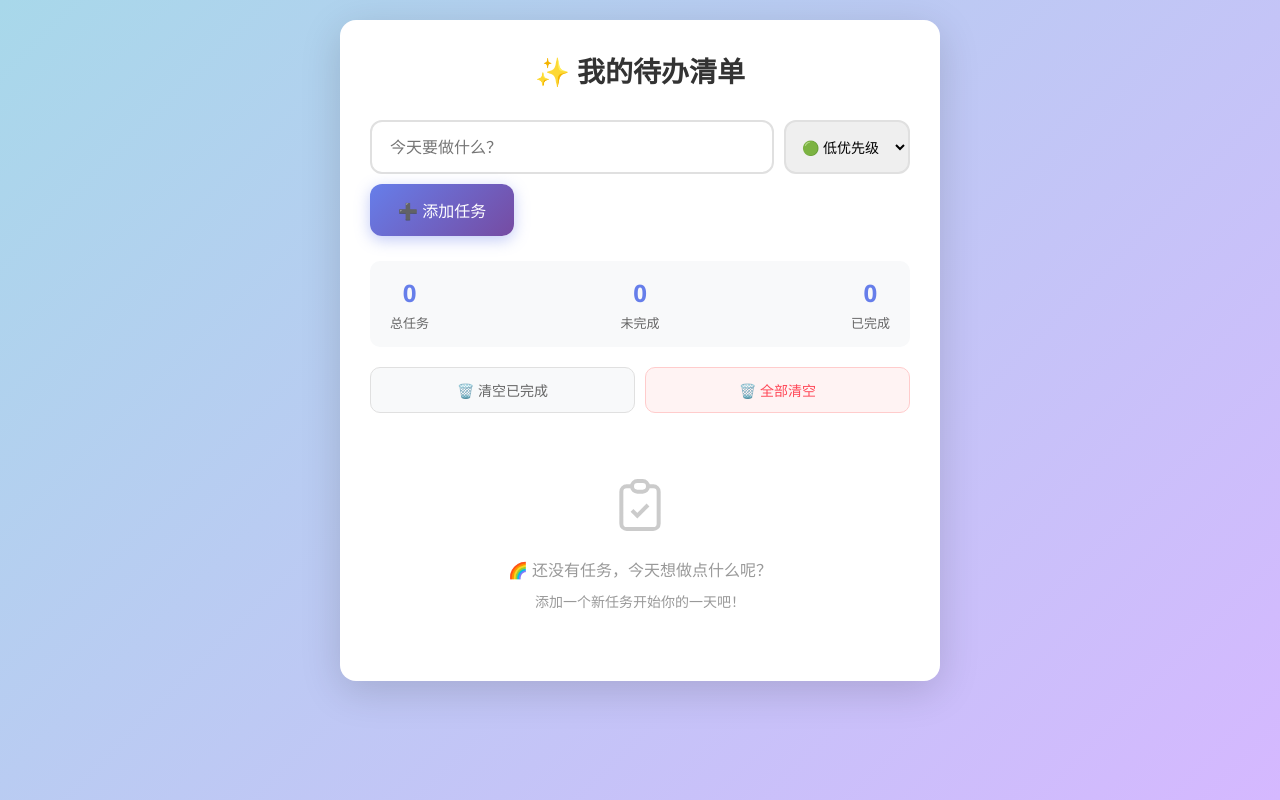
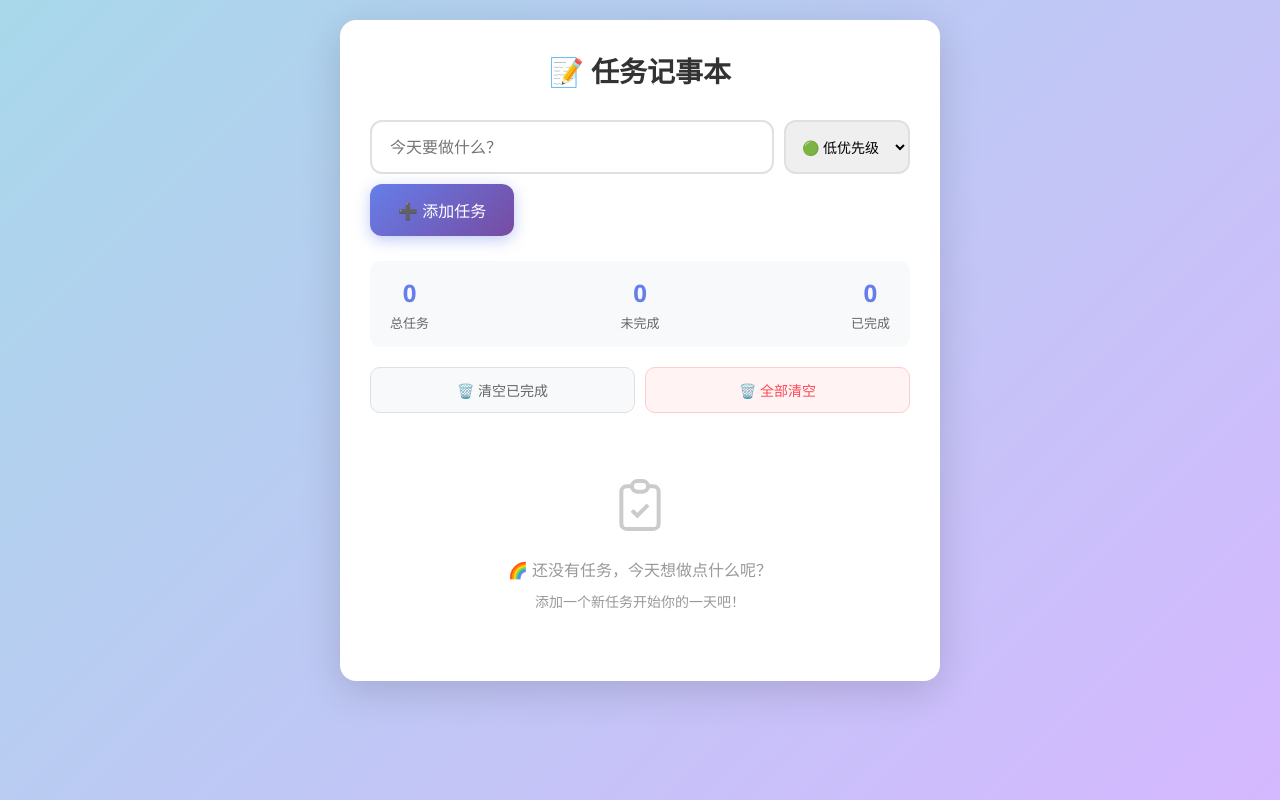
Before and after one commit to oo-aa3/-, a website: page index.html in a window 1280 px wide. Drawn offline with Linux system fonts and the light colour scheme.

Commit message:
Rename to 任务记事本

```diff
--- a/index.html
+++ b/index.html
@@ -3,7 +3,7 @@
 <head>
     <meta charset="UTF-8">
     <meta name="viewport" content="width=device-width, initial-scale=1.0">
-    <title>待办事项</title>
+    <title>任务记事本</title>
     <style>
         * {
             margin: 0;
@@ -333,7 +333,7 @@
 </head>
 <body>
     <div class="container">
-        <h1>✨ 我的待办清单</h1>
+        <h1>📝 任务记事本</h1>
 
         <div class="input-container">
             <input type="text" id="taskInput" placeholder="今天要做什么？">
--- a/package.json
+++ b/package.json
@@ -1,7 +1,7 @@
 {
-  "name": "todo-app",
+  "name": "task-notepad",
   "version": "1.0.0",
-  "description": "一个简洁现代的待办事项应用",
+  "description": "一个简洁现代的任务记事本应用",
   "scripts": {
     "deploy": "gh-pages -d ."
   },
```
